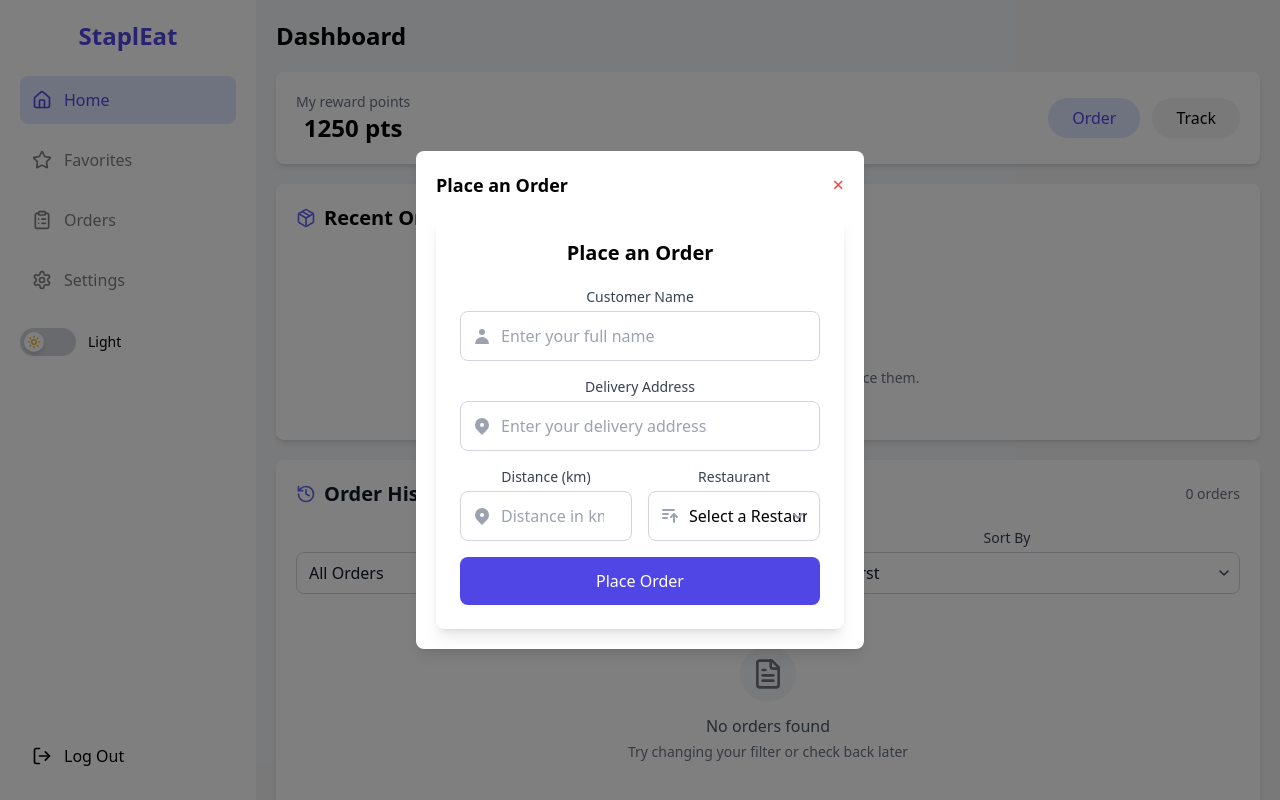
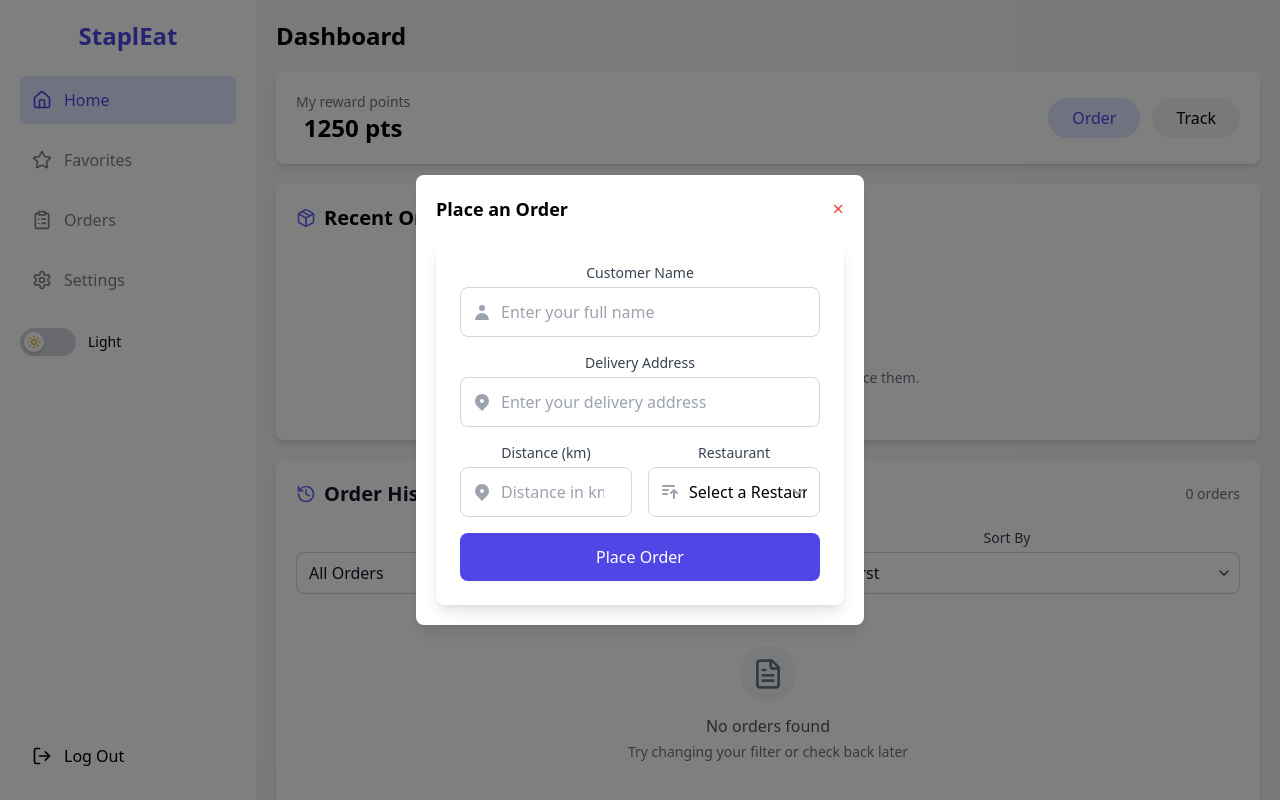
Before and after one commit to LuseBiswas/StablPay-Assingment, a React (Vite) app: page / in a window 1280 px wide. Both pictures are taken after a click on the button "Order". Built offline with nearby package versions, Linux system fonts and the light colour scheme.

Commit message:
Some Minor Changes

```diff
--- a/src/App.jsx
+++ b/src/App.jsx
@@ -1,23 +1,12 @@
 import { BrowserRouter as Router, Route, Routes } from "react-router-dom";
 import "./App.css";
-import Sidebar from "./components/Sidebar";
 import Dashboard from "./pages/Dashboard";
-import { useEffect, useState } from "react";
+import {useState } from "react";
 
 function App() {
   const [darkMode, setDarkMode] = useState(
     localStorage.getItem("theme") === "dark"
   );
-
-  useEffect(() => {
-    if (darkMode) {
-      document.documentElement.classList.add("dark");
-      localStorage.setItem("theme", "dark");
-    } else {
-      document.documentElement.classList.remove("dark");
-      localStorage.setItem("theme", "light");
-    }
-  }, [darkMode]);
 
   return (
     <Router>
--- a/src/components/OrderForm.jsx
+++ b/src/components/OrderForm.jsx
@@ -114,7 +114,6 @@
     <div className={`shadow-lg rounded-lg p-6 transition-all ${
       darkMode ? "bg-gray-800 text-white" : "bg-white text-black"
     }`}>
-      <h2 className="text-xl font-bold mb-5">Place an Order</h2>
       <form onSubmit={handleSubmit} className="space-y-4">
         <div>
           <label htmlFor="customerName" className={labelClasses}>
@@ -228,7 +227,6 @@
           </div>
         </div>
 
-        {/* Delivery Breakdown Preview */}
         {previewOrder && (
           <div className={`mt-4 p-4 rounded-lg transition-all ${
             darkMode ? "bg-gray-700" : "bg-gray-100"
--- a/src/components/RecentOrders.jsx
+++ b/src/components/RecentOrders.jsx
@@ -13,7 +13,7 @@
   const statusOptions = ['Pending', 'In Progress', 'Delivered'];
   const [expandedOrderId, setExpandedOrderId] = useState(null);
 
-  // Status color mapping
+
   const getStatusStyles = (status) => {
     switch (status) {
       case 'Pending':
--- a/src/components/RewardsActions.jsx
+++ b/src/components/RewardsActions.jsx
@@ -6,9 +6,9 @@
     const [isModalOpen, setIsModalOpen] = useState(false);
 
     const handleOrderSubmit = (orderData) => {
-        onOrderSubmit(orderData); // Pass the order data up to Dashboard
-        setIsModalOpen(false); // Close the modal
-        setRewardPoints(prev => prev - 50); // Deduct some points for the order
+        onOrderSubmit(orderData);
+        setIsModalOpen(false);
+        setRewardPoints(prev => prev - 50);
     };
 
     return (
--- a/src/pages/Dashboard.jsx
+++ b/src/pages/Dashboard.jsx
@@ -1,5 +1,4 @@
 import React, { useEffect, useState } from "react";
-
 import RewardsActions from "../components/RewardsActions";
 import OrderBreakdown from "../components/OrderBreakdown";
 import RecentOrders from "../components/RecentOrders";
@@ -9,8 +8,8 @@
 function Dashboard({ darkMode, setDarkMode }) {
   const [orders, setOrders] = useState([]);
   const [selectedOrder, setSelectedOrder] = useState(null);
-  const [selectedPage, setSelectedPage] = useState("Dashboard");
 
+  //Fetching from Local Storage of Previous Orders
   useEffect(() => {
     const savedOrders = JSON.parse(localStorage.getItem("orders")) || [];
     setOrders(savedOrders);
@@ -61,7 +60,7 @@
       >
         <div className="p-3 md:p-5 space-y-4 md:space-y-5 max-h-screen overflow-y-auto">
           <div className="flex justify-between items-center">
-            <h1 className="text-xl md:text-2xl font-bold">{selectedPage}</h1>
+            <h1 className="text-xl md:text-2xl font-bold">Dashboard</h1>
           </div>
 
           <RewardsActions darkMode={darkMode} onOrderSubmit={handleNewOrder} />
```
